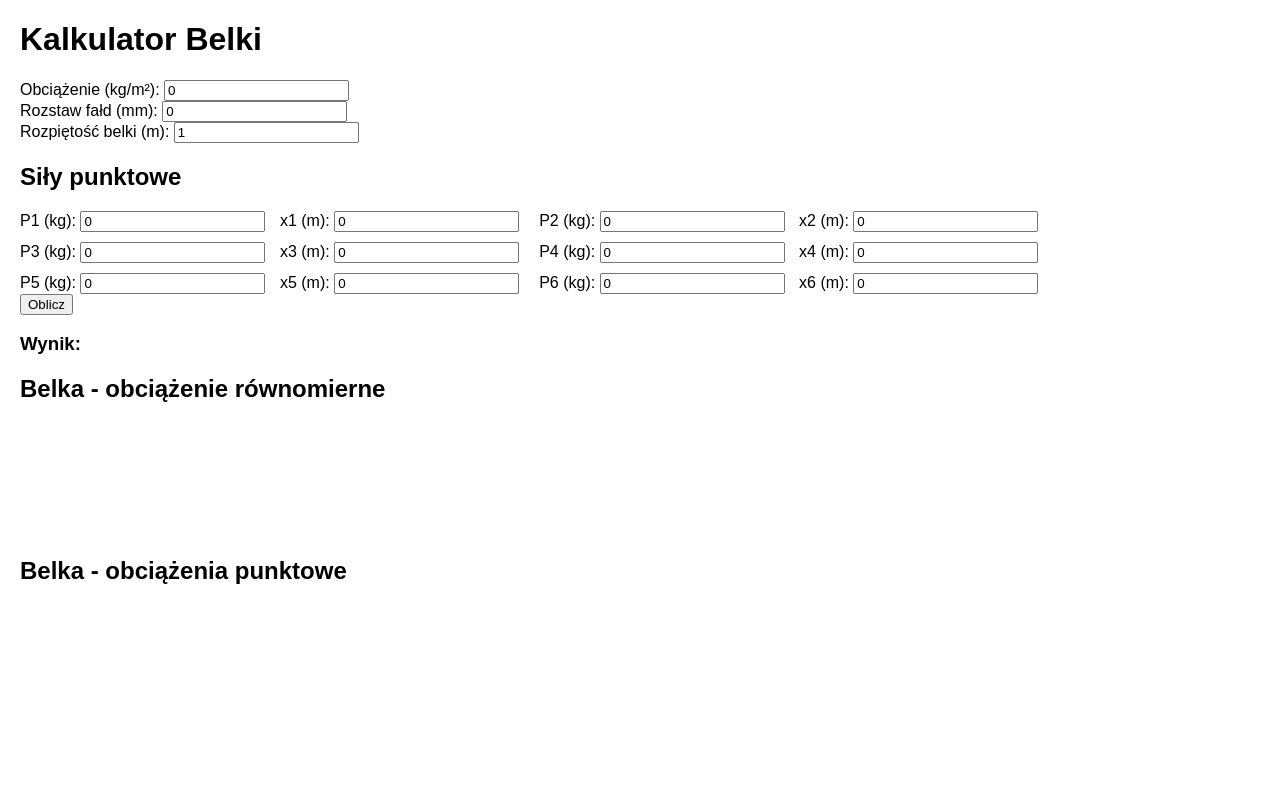
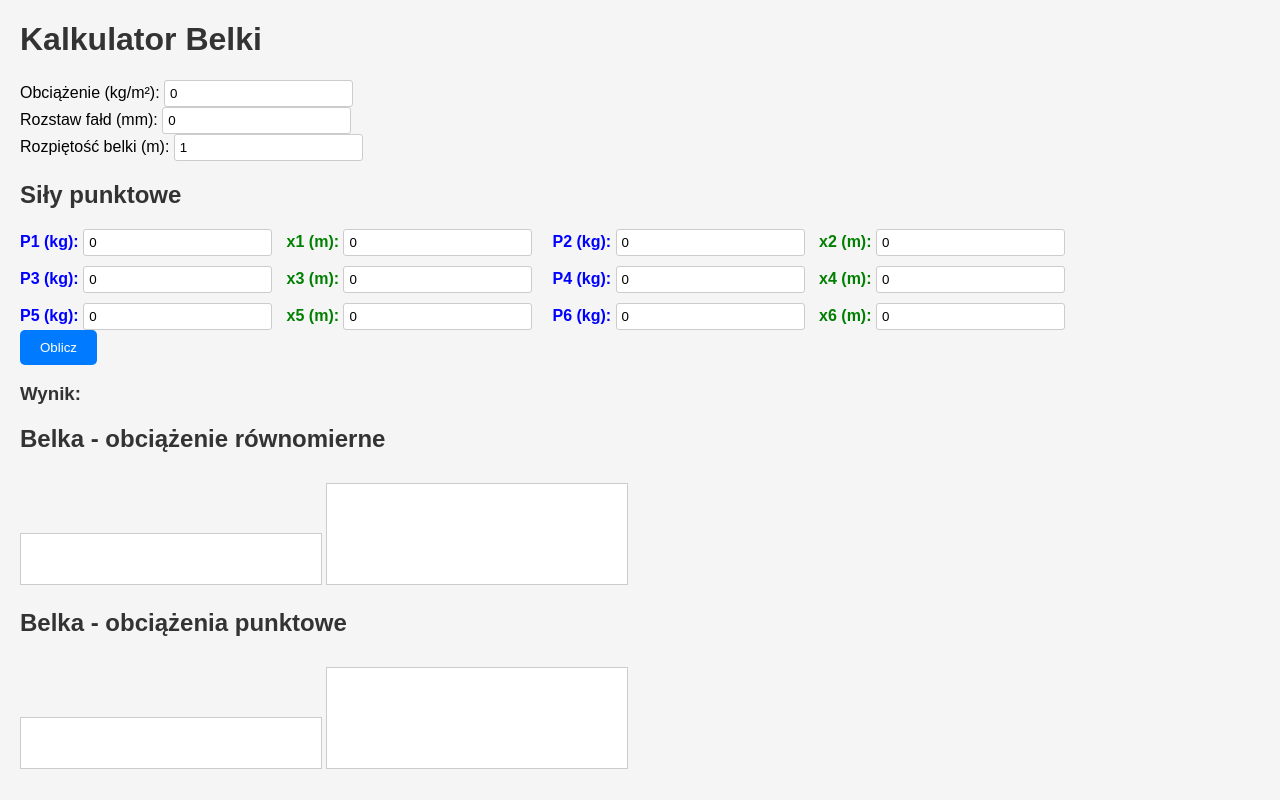
Before and after one commit to Szejmous/Blachy_podwieszenia, a Flask app: page / in a window 1280 px wide. Run offline with Flask 3, Linux system fonts and the light colour scheme.

Commit message:
Update styles.css

```diff
--- a/static/styles.css
+++ b/static/styles.css
@@ -1,12 +1,48 @@
 body {
     font-family: Arial, sans-serif;
     margin: 20px;
+    background-color: #f5f5f5;
+}
+
+h1, h2, h3 {
+    color: #333;
 }
 
 canvas {
     margin-top: 10px;
+    border: 1px solid #ccc;
+    background-color: #fff;
 }
 
 label {
     margin-right: 10px;
 }
+
+.force-label {
+    color: blue;
+    font-weight: bold;
+}
+
+.distance-label {
+    color: green;
+    font-weight: bold;
+}
+
+input[type="number"] {
+    padding: 5px;
+    border: 1px solid #ccc;
+    border-radius: 3px;
+}
+
+button {
+    padding: 10px 20px;
+    background-color: #007bff;
+    color: white;
+    border: none;
+    border-radius: 5px;
+    cursor: pointer;
+}
+
+button:hover {
+    background-color: #0056b3;
+}
```
